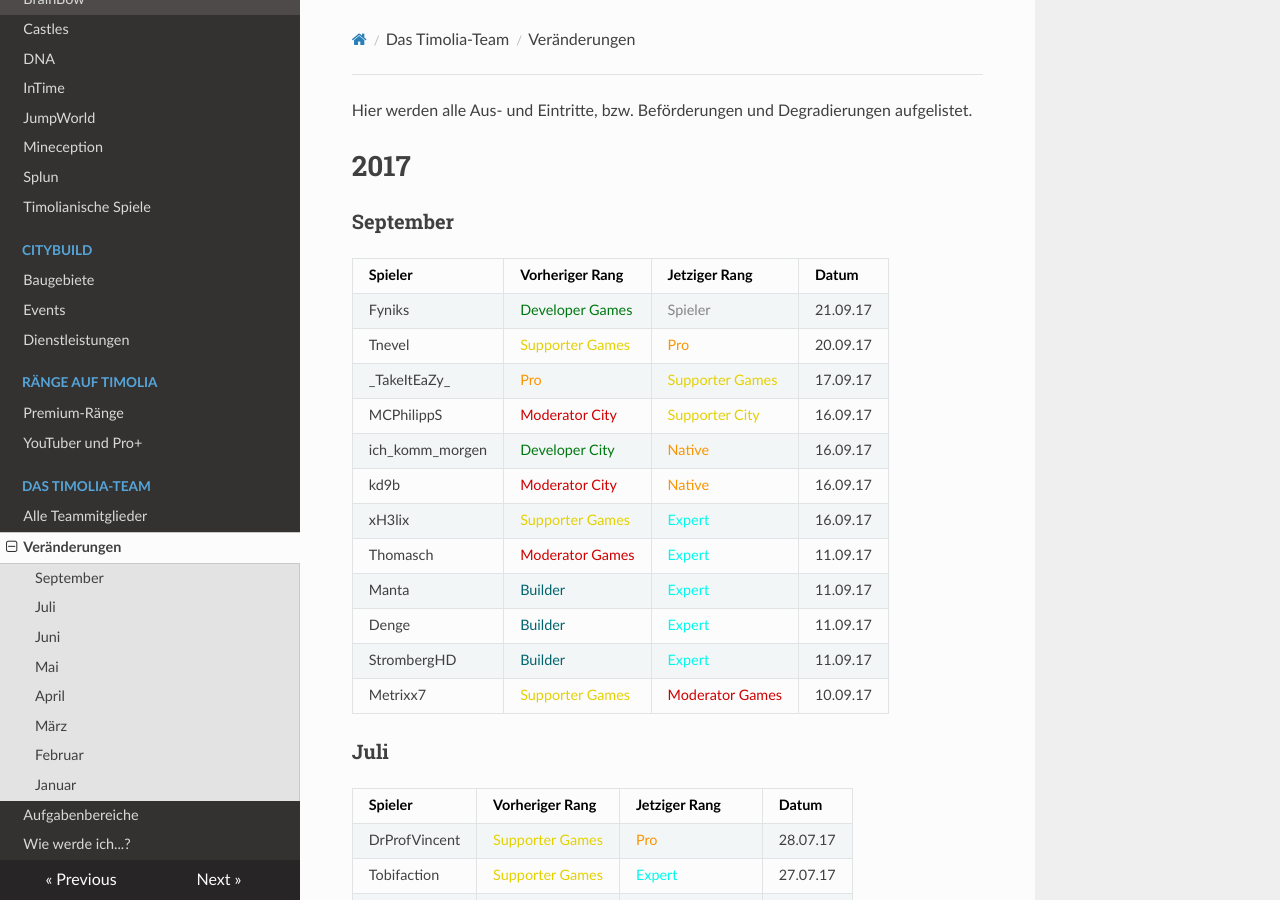
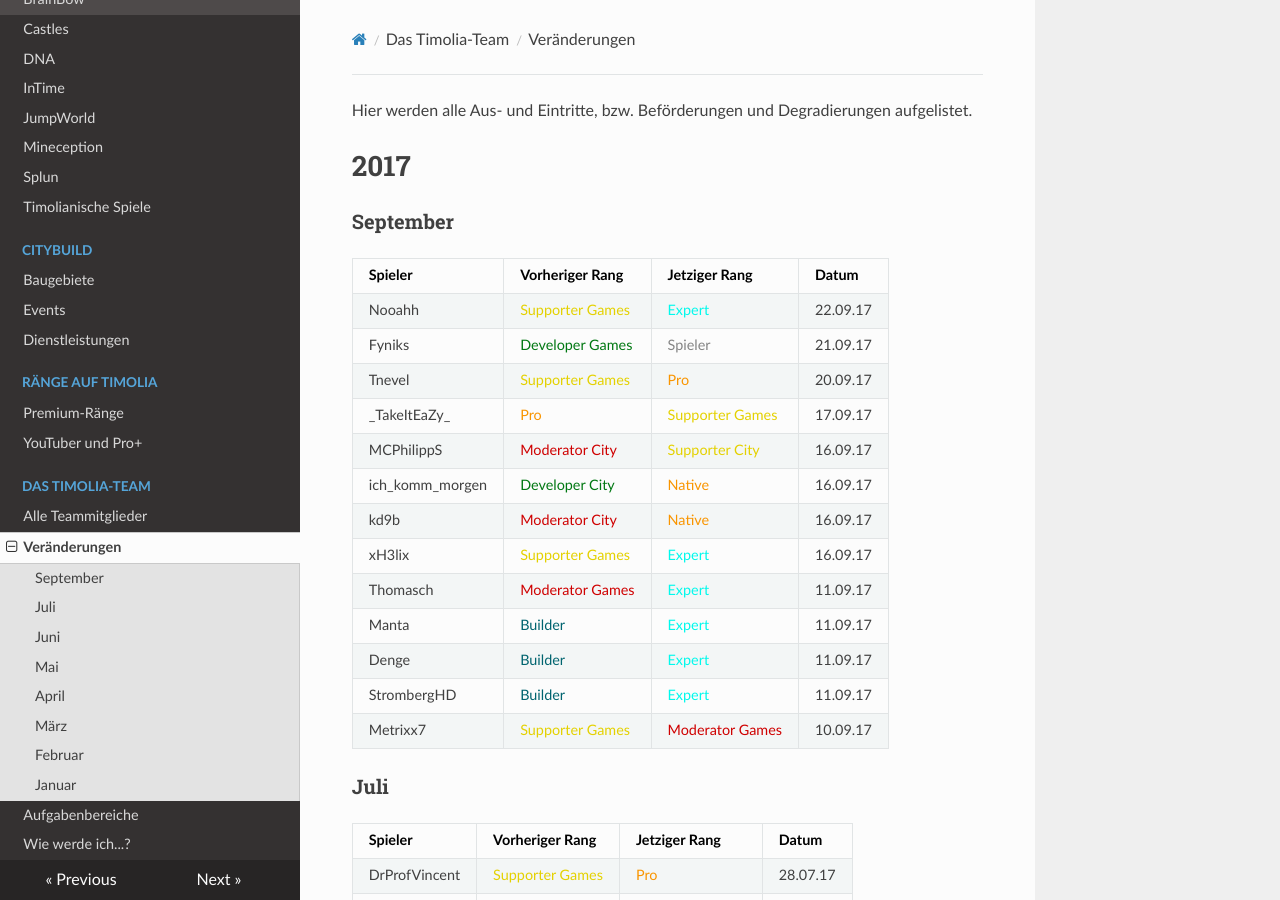
Before and after one commit to TimoliaDE/HowTo, an MkDocs documentation site: the page built from docs/team/changes.md, in a window 1280 px wide and 900 px high. Built offline with MkDocs 1.6.1, drawn with Linux system fonts in a browser that asks for light colours; nearby versions of some CDN libraries; old or Windows-style settings are respelled for this version of MkDocs.

Commit message:
noah changes

```diff
--- a/docs/team/changes.md
+++ b/docs/team/changes.md
@@ -5,6 +5,7 @@ Hier werden alle Aus- und Eintritte, bzw. Beförderungen und Degradierungen aufg
 ###<strong>September</strong>
 | Spieler | Vorheriger Rang | Jetziger Rang | Datum |
 | ------ | ------ | ------ | ------ |
+|Nooahh | <span style="color:#E4D100">Supporter Games</span> | <span style="color:#00F9EC">Expert</span> | 22.09.17 |
 |Fyniks | <span style="color:#007812">Developer Games</span> | <span style="color:#848484">Spieler</span> | 21.09.17 |
 |Tnevel | <span style="color:#E4D100">Supporter Games</span> | <span style="color:#F99500">Pro</span> | 20.09.17 |
 |\_TakeItEaZy\_| <span style="color:#F99500">Pro</span> | <span style="color:#E4D100">Supporter Games</span> | 17.09.17 |
```
